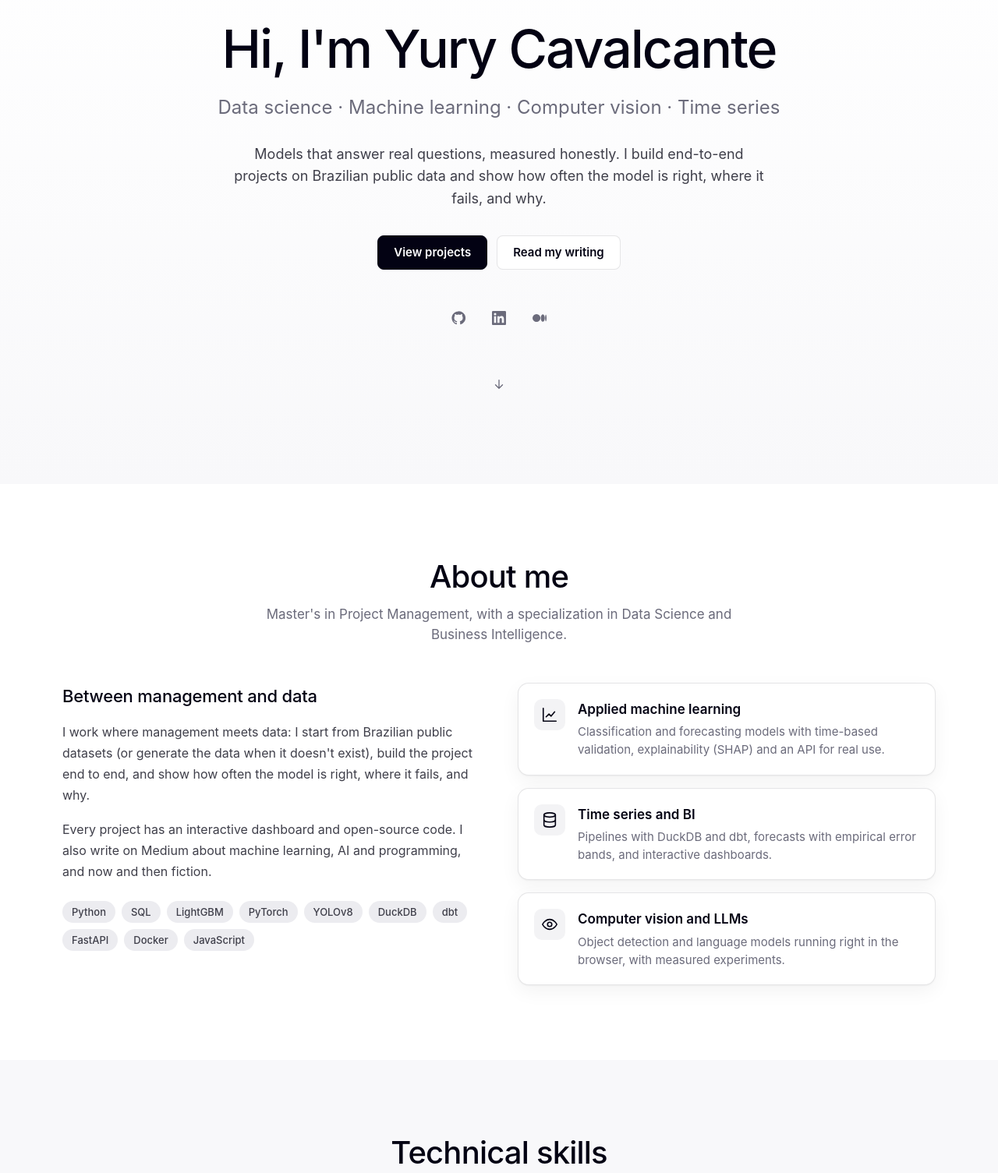
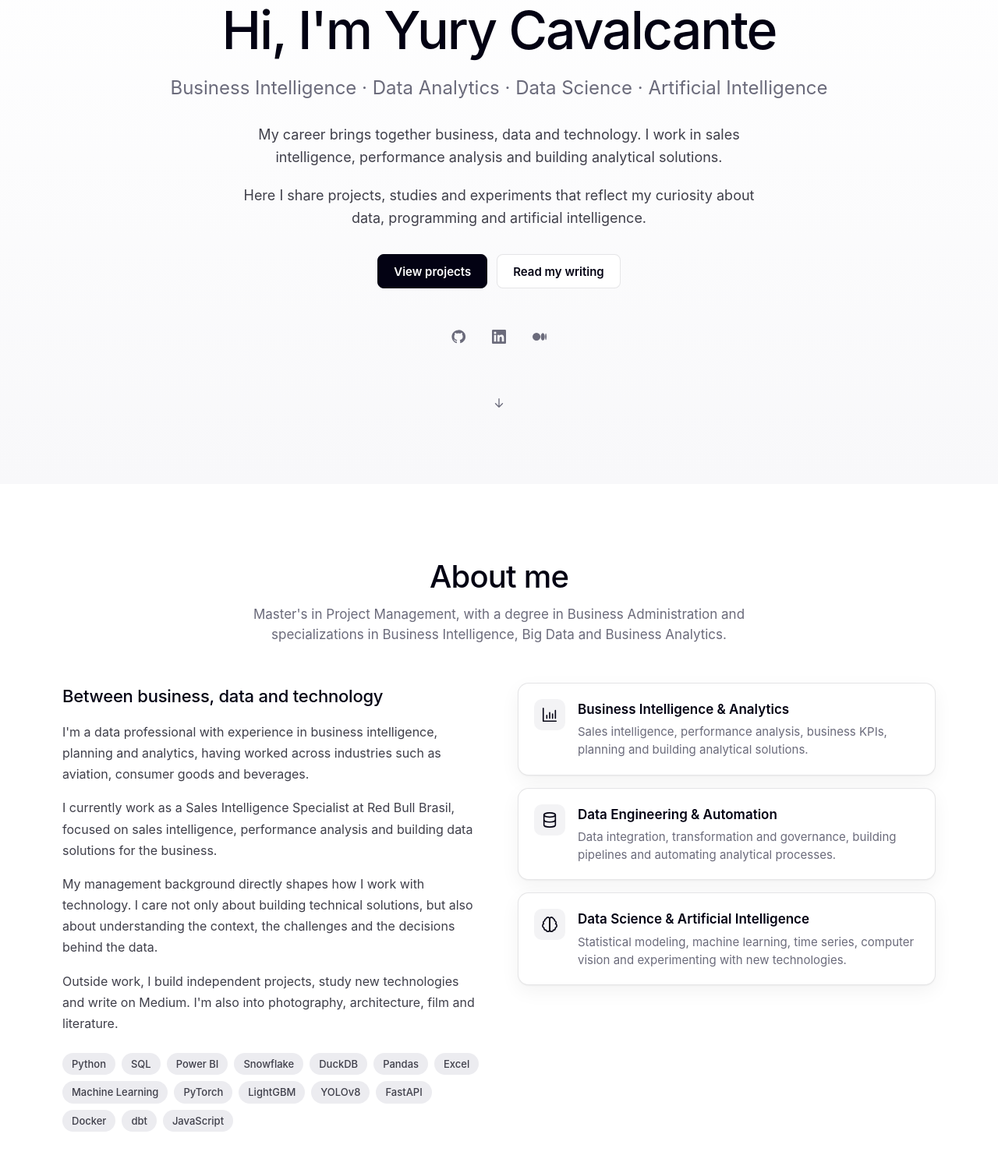
Before and after one commit to YUCAVALCANTE/yucavalcante.github.io, a plain HTML site: page index.html in a window 1280 px wide. Shown: the part 180-1685 px from the top of the page at 78% size. Drawn offline with Linux system fonts and the light colour scheme.

Commit message:
Corrige filtro dos Textos, atualiza Medium e textos da abertura e do Sobre
- Filtro: .txt-panel com display:flex anulava o atributo hidden, então todas
  as listas ficavam visíveis e a primeira sempre aparecia no topo
- Medium: novo artigo "Revoada" e a série "The Sixth Voice" (5 partes); 99 textos
- Abertura, Sobre, cards de áreas e etiquetas com o texto novo, em PT e EN

Co-Authored-By: Claude Opus 5.5 <noreply@anthropic.com>

```diff
--- a/dados/artigos.json
+++ b/dados/artigos.json
@@ -1,6 +1,6 @@
 {
   "perfil": "https://medium.com/@yucavalcante",
-  "atualizado": "2026-11-25",
+  "atualizado": "2026-11-26",
   "categorias": [
     {
       "id": "ml",
@@ -33,6 +33,7 @@
       "nome": "Deep learning, IA e RAG",
       "descricao": "Redes neurais, sistemas de recomendação, RAG e previsão com deep learning, sem mágica.",
       "itens": [
+        {"t": "Revoada: construí uma IA para jogar e descobri que enxergar bem não significa acertar", "u": "https://medium.com/@yucavalcante/revoada-constru%C3%AD-uma-ia-para-jogar-e-descobri-que-enxergar-bem-n%C3%A3o-significa-acertar-fd20bf1ecc25", "d": "2026-11", "lang": "pt"},
         {"t": "Algoritmos genéticos: quando uma máquina encontra soluções que ninguém programou", "u": "https://medium.com/@yucavalcante/algoritmos-gen%C3%A9ticos-quando-uma-m%C3%A1quina-encontra-solu%C3%A7%C3%B5es-que-ningu%C3%A9m-programou-1a6fbd77c3da", "d": "2026-11", "lang": "pt"},
         {"t": "Como uma IA enxerga um jogo e decide onde clicar", "u": "https://medium.com/@yucavalcante/como-uma-ia-enxerga-um-jogo-e-decide-onde-clicar-d70ac633f756", "d": "2026-11", "lang": "pt"},
         {"t": "Por que a Netflix parece te conhecer? Sistemas de recomendação por dentro", "u": "https://medium.com/@yucavalcante/por-que-a-netflix-parece-te-conhecer-sistemas-de-recomenda%C3%A7%C3%A3o-por-dentro-65656b04c51c", "d": "2026-11", "lang": "pt"},
@@ -122,6 +123,7 @@
       "nome": "Contos",
       "descricao": "Ficção em séries curtas, publicadas parte por parte. O link abre a primeira parte.",
       "itens": [
+        {"t": "The Sixth Voice", "sub": "Uma mensagem de áudio de uma amiga morta há treze anos", "u": "https://medium.com/@yucavalcante/the-sixth-voice-part-i-the-girls-we-used-to-be-02e727c1cd44", "d": "2026-11", "lang": "en", "partes": 5},
         {"t": "The Cure", "sub": "Uma história do universo de The People Who Look Away", "u": "https://medium.com/@yucavalcante/the-cure-part-i-the-cure-bb6dc8c3f568", "d": "2026-11", "lang": "en", "partes": 2},
         {"t": "The People Who Look Away", "sub": "Inspirada em “Ugly” e “Lonely”, do 2NE1", "u": "https://medium.com/@yucavalcante/the-people-who-look-away-part-i-ugly-16ead200ffd5", "d": "2026-11", "lang": "en", "partes": 3},
         {"t": "A Table for One", "sub": "As horas depois de uma má notícia e a decisão de transformar a solidão em culpa", "u": "https://medium.com/@yucavalcante/a-table-for-one-part-i-four-chairs-2edb6a003e18", "d": "2026-10", "lang": "en", "partes": 2},
--- a/i18n.js
+++ b/i18n.js
@@ -16,26 +16,33 @@
     'Idioma': 'Language',
     'Ir para Sobre': 'Go to About',
     'Olá, eu sou Yury Cavalcante': "Hi, I'm Yury Cavalcante",
-    'Ciência de dados · Machine learning · Visão computacional · Séries temporais': 'Data science · Machine learning · Computer vision · Time series',
-    'Modelos que respondem perguntas reais, medidos com honestidade. Construo projetos ponta a ponta com dados públicos brasileiros e mostro o quanto o modelo acerta, onde erra e por quê.':
-      'Models that answer real questions, measured honestly. I build end-to-end projects on Brazilian public data and show how often the model is right, where it fails, and why.',
+    'Business Intelligence · Data Analytics · Data Science · Inteligência Artificial': 'Business Intelligence · Data Analytics · Data Science · Artificial Intelligence',
+    'Minha trajetória profissional combina negócios, dados e tecnologia. Trabalho com inteligência comercial, análise de desempenho e desenvolvimento de soluções analíticas.':
+      'My career brings together business, data and technology. I work in sales intelligence, performance analysis and building analytical solutions.',
+    'Neste espaço, compartilho projetos, estudos e experimentos que refletem minha curiosidade por dados, programação e inteligência artificial.':
+      'Here I share projects, studies and experiments that reflect my curiosity about data, programming and artificial intelligence.',
     'Ver projetos': 'View projects',
     'Ler os textos': 'Read my writing',
 
     // Sobre
     'Sobre mim': 'About me',
-    'Mestre em Gestão de Projetos e especialista em Data Science e Business Intelligence.': "Master's in Project Management, with a specialization in Data Science and Business Intelligence.",
-    'Entre gestão e dados': 'Between management and data',
-    'Trabalho na interseção entre gestão e dados: parto de bases públicas brasileiras (ou gero os dados quando eles não existem), construo o projeto ponta a ponta e mostro o quanto o modelo acerta, onde erra e por quê.':
-      "I work where management meets data: I start from Brazilian public datasets (or generate the data when it doesn't exist), build the project end to end, and show how often the model is right, where it fails, and why.",
-    'Cada projeto tem um painel interativo e o código aberto. Também escrevo no Medium sobre machine learning, IA e programação, e de vez em quando ficção.':
-      'Every project has an interactive dashboard and open-source code. I also write on Medium about machine learning, AI and programming, and now and then fiction.',
-    'Machine learning aplicado': 'Applied machine learning',
-    'Modelos de classificação e previsão com validação temporal, explicabilidade (SHAP) e API para uso real.': 'Classification and forecasting models with time-based validation, explainability (SHAP) and an API for real use.',
-    'Séries temporais e BI': 'Time series and BI',
-    'Pipelines com DuckDB e dbt, projeções com faixas de erro empíricas e painéis interativos.': 'Pipelines with DuckDB and dbt, forecasts with empirical error bands, and interactive dashboards.',
-    'Visão computacional e LLMs': 'Computer vision and LLMs',
-    'Detecção de objetos e modelos de linguagem rodando no próprio navegador, com experimentos medidos.': 'Object detection and language models running right in the browser, with measured experiments.',
+    'Mestre em Gestão de Projetos, com formação em Administração e especializações em Business Intelligence, Big Data e Business Analytics.':
+      "Master's in Project Management, with a degree in Business Administration and specializations in Business Intelligence, Big Data and Business Analytics.",
+    'Entre negócios, dados e tecnologia': 'Between business, data and technology',
+    'Sou um profissional de dados com experiência em inteligência de negócios, planejamento e analytics, tendo atuado em diferentes setores, como aviação, bens de consumo e bebidas.':
+      "I'm a data professional with experience in business intelligence, planning and analytics, having worked across industries such as aviation, consumer goods and beverages.",
+    'Atualmente, trabalho como Sales Intelligence Specialist na Red Bull Brasil, com foco em inteligência comercial, análise de performance e desenvolvimento de soluções de dados para o negócio.':
+      'I currently work as a Sales Intelligence Specialist at Red Bull Brasil, focused on sales intelligence, performance analysis and building data solutions for the business.',
+    'Minha formação em gestão influencia diretamente a maneira como trabalho com tecnologia. Tenho interesse não apenas na construção de soluções técnicas, mas também em compreender o contexto, os desafios e as decisões que existem por trás dos dados.':
+      'My management background directly shapes how I work with technology. I care not only about building technical solutions, but also about understanding the context, the challenges and the decisions behind the data.',
+    'Fora do ambiente corporativo, desenvolvo projetos independentes, estudo novas tecnologias e escrevo no Medium. Meus interesses também passam por fotografia, arquitetura, cinema e literatura.':
+      "Outside work, I build independent projects, study new technologies and write on Medium. I'm also into photography, architecture, film and literature.",
+    'Inteligência comercial, análise de performance, indicadores de negócio, planejamento e desenvolvimento de soluções analíticas.':
+      'Sales intelligence, performance analysis, business KPIs, planning and building analytical solutions.',
+    'Integração, transformação e governança de dados, construção de pipelines e automação de processos analíticos.':
+      'Data integration, transformation and governance, building pipelines and automating analytical processes.',
+    'Modelagem estatística, machine learning, séries temporais, visão computacional e experimentação com novas tecnologias.':
+      'Statistical modeling, machine learning, time series, computer vision and experimenting with new technologies.',
 
     // Habilidades
     'Habilidades técnicas': 'Technical skills',
@@ -179,6 +186,7 @@
     'Tutoriais de Python para dados (Pandas, NumPy, Polars, Matplotlib, Seaborn, séries temporais) e a passagem de Python para JavaScript.': 'Python tutorials for data (Pandas, NumPy, Polars, Matplotlib, Seaborn, time series) and the move from Python to JavaScript.',
     'Estudos de caso de estratégia e marketing.': 'Strategy and marketing case studies.',
     'Textos em primeira pessoa sobre saúde, rotina e recomeços.': 'First-person pieces about health, routine and starting over.',
+    'Uma mensagem de áudio de uma amiga morta há treze anos': 'A voice message from a friend who died thirteen years ago',
     'Ficção em séries curtas, publicadas parte por parte. O link abre a primeira parte.': 'Short fiction serials, published part by part. The link opens part one.',
     'Uma história do universo de The People Who Look Away': 'A story set in the world of The People Who Look Away',
     'Inspirada em “Ugly” e “Lonely”, do 2NE1': 'Inspired by “Ugly” and “Lonely” by 2NE1',
--- a/index.html
+++ b/index.html
@@ -96,7 +96,8 @@
   .hero .in { display: flex; flex-direction: column; align-items: center; gap: 20px; max-width: 860px; }
   .hero h1 { font-weight: 500; font-size: clamp(2.5rem, 6.5vw, 4.25rem); line-height: 1.05; letter-spacing: -.03em; margin: 0; }
   .hero .role { font-size: clamp(1.125rem, 2.4vw, 1.5rem); color: var(--muted); margin: 0; }
-  .hero .lead { font-size: 1.125rem; line-height: 1.6; color: var(--ink-2); margin: 8px 0 0; max-width: 680px; text-wrap: pretty; }
+  .hero .lead { font-size: 1.125rem; line-height: 1.6; color: var(--ink-2); margin: 0; max-width: 680px; text-wrap: pretty; }
+  .hero .role + .lead { margin-top: 8px; }
   .hero .cta { display: flex; flex-wrap: wrap; justify-content: center; gap: 12px; margin-top: 12px; }
   .social { display: flex; gap: 8px; margin-top: 20px; }
   .social a { display: inline-flex; align-items: center; justify-content: center; width: 44px; height: 44px; border-radius: 9999px; color: var(--muted); text-decoration: none; }
@@ -177,6 +178,7 @@
   .txt-tab[aria-selected="true"] { background: var(--ink); border-color: var(--ink); color: var(--on-ink); font-weight: 600; }
   .txt-tab[aria-selected="true"] span { color: var(--on-ink); opacity: .7; }
   .txt-panel { display: flex; flex-direction: column; gap: 12px; max-width: 860px; margin: 0 auto; }
+  .txt-panel[hidden] { display: none; }
   .txt-desc { margin: 0; font-size: .875rem; color: var(--muted); text-align: center; }
   .txt-list { list-style: none; margin: 0; padding: 0; background: var(--panel); border: 1px solid var(--line); border-radius: 14px; overflow: hidden; box-shadow: var(--shadow); }
   .txt-list li { position: relative; }
@@ -280,8 +282,9 @@
 <section class="hero" id="inicio">
   <div class="in">
     <h1>Olá, eu sou Yury Cavalcante</h1>
-    <p class="role">Ciência de dados · Machine learning · Visão computacional · Séries temporais</p>
-    <p class="lead">Modelos que respondem perguntas reais, medidos com honestidade. Construo projetos ponta a ponta com dados públicos brasileiros e mostro o quanto o modelo acerta, onde erra e por quê.</p>
+    <p class="role">Business Intelligence · Data Analytics · Data Science · Inteligência Artificial</p>
+    <p class="lead">Minha trajetória profissional combina negócios, dados e tecnologia. Trabalho com inteligência comercial, análise de desempenho e desenvolvimento de soluções analíticas.</p>
+    <p class="lead">Neste espaço, compartilho projetos, estudos e experimentos que refletem minha curiosidade por dados, programação e inteligência artificial.</p>
     <div class="cta">
       <a class="btn primary" href="#projetos">Ver projetos</a>
       <a class="btn" href="#textos">Ler os textos</a>
@@ -299,27 +302,29 @@
   <div class="in">
     <div class="sec-head">
       <h2 id="sobre-titulo">Sobre mim</h2>
-      <p>Mestre em Gestão de Projetos e especialista em Data Science e Business Intelligence.</p>
+      <p>Mestre em Gestão de Projetos, com formação em Administração e especializações em Business Intelligence, Big Data e Business Analytics.</p>
     </div>
     <div class="about">
       <div class="about-text">
-        <h3>Entre gestão e dados</h3>
-        <p>Trabalho na interseção entre gestão e dados: parto de bases públicas brasileiras (ou gero os dados quando eles não existem), construo o projeto ponta a ponta e mostro o quanto o modelo acerta, onde erra e por quê.</p>
-        <p>Cada projeto tem um painel interativo e o código aberto. Também escrevo no Medium sobre machine learning, IA e programação, e de vez em quando ficção.</p>
-        <ul class="chips"><li>Python</li><li>SQL</li><li>LightGBM</li><li>PyTorch</li><li>YOLOv8</li><li>DuckDB</li><li>dbt</li><li>FastAPI</li><li>Docker</li><li>JavaScript</li></ul>
+        <h3>Entre negócios, dados e tecnologia</h3>
+        <p>Sou um profissional de dados com experiência em inteligência de negócios, planejamento e analytics, tendo atuado em diferentes setores, como aviação, bens de consumo e bebidas.</p>
+        <p>Atualmente, trabalho como Sales Intelligence Specialist na Red Bull Brasil, com foco em inteligência comercial, análise de performance e desenvolvimento de soluções de dados para o negócio.</p>
+        <p>Minha formação em gestão influencia diretamente a maneira como trabalho com tecnologia. Tenho interesse não apenas na construção de soluções técnicas, mas também em compreender o contexto, os desafios e as decisões que existem por trás dos dados.</p>
+        <p>Fora do ambiente corporativo, desenvolvo projetos independentes, estudo novas tecnologias e escrevo no Medium. Meus interesses também passam por fotografia, arquitetura, cinema e literatura.</p>
+        <ul class="chips"><li>Python</li><li>SQL</li><li>Power BI</li><li>Snowflake</li><li>DuckDB</li><li>Pandas</li><li>Excel</li><li>Machine Learning</li><li>PyTorch</li><li>LightGBM</li><li>YOLOv8</li><li>FastAPI</li><li>Docker</li><li>dbt</li><li>JavaScript</li></ul>
       </div>
       <div class="areas">
         <div class="area-card">
-          <span class="ico"><svg class="i" viewBox="0 0 24 24"><path d="M3 3v18h18"/><path d="m7 15 4-4 3 3 5-6"/></svg></span>
-          <div><h3>Machine learning aplicado</h3><p>Modelos de classificação e previsão com validação temporal, explicabilidade (SHAP) e API para uso real.</p></div>
+          <span class="ico"><svg class="i" viewBox="0 0 24 24"><path d="M3 3v18h18"/><path d="M8 17v-4M12 17V9M16 17v-6M20 17V6"/></svg></span>
+          <div><h3>Business Intelligence &amp; Analytics</h3><p>Inteligência comercial, análise de performance, indicadores de negócio, planejamento e desenvolvimento de soluções analíticas.</p></div>
         </div>
         <div class="area-card">
           <span class="ico"><svg class="i" viewBox="0 0 24 24"><ellipse cx="12" cy="5" rx="8" ry="3"/><path d="M4 5v14c0 1.66 3.58 3 8 3s8-1.34 8-3V5"/><path d="M4 12c0 1.66 3.58 3 8 3s8-1.34 8-3"/></svg></span>
-          <div><h3>Séries temporais e BI</h3><p>Pipelines com DuckDB e dbt, projeções com faixas de erro empíricas e painéis interativos.</p></div>
+          <div><h3>Data Engineering &amp; Automation</h3><p>Integração, transformação e governança de dados, construção de pipelines e automação de processos analíticos.</p></div>
         </div>
         <div class="area-card">
-          <span class="ico"><svg class="i" viewBox="0 0 24 24"><path d="M2 12s3.5-7 10-7 10 7 10 7-3.5 7-10 7S2 12 2 12Z"/><circle cx="12" cy="12" r="3"/></svg></span>
-          <div><h3>Visão computacional e LLMs</h3><p>Detecção de objetos e modelos de linguagem rodando no próprio navegador, com experimentos medidos.</p></div>
+          <span class="ico"><svg class="i" viewBox="0 0 24 24"><path d="M9.5 2A2.5 2.5 0 0 1 12 4.5v15a2.5 2.5 0 0 1-4.96.44 2.5 2.5 0 0 1-2.96-3.08 3 3 0 0 1-.34-5.58 2.5 2.5 0 0 1 1.32-4.24 2.5 2.5 0 0 1 1.98-3A2.5 2.5 0 0 1 9.5 2Z"/><path d="M14.5 2A2.5 2.5 0 0 0 12 4.5v15a2.5 2.5 0 0 0 4.96.44 2.5 2.5 0 0 0 2.96-3.08 3 3 0 0 0 .34-5.58 2.5 2.5 0 0 0-1.32-4.24 2.5 2.5 0 0 0-1.98-3A2.5 2.5 0 0 0 14.5 2Z"/></svg></span>
+          <div><h3>Data Science &amp; Artificial Intelligence</h3><p>Modelagem estatística, machine learning, séries temporais, visão computacional e experimentação com novas tecnologias.</p></div>
         </div>
       </div>
     </div>
@@ -592,16 +597,16 @@
       <h2 id="textos-titulo">Textos</h2>
       <a href="https://medium.com/@yucavalcante">Ver tudo no Medium</a>
     </div>
-    <p class="txt-intro">93 textos publicados no Medium, de mar/2023 a nov/2026: artigos técnicos, tutoriais, crônicas e contos.</p>
+    <p class="txt-intro">99 textos publicados no Medium, de mar/2023 a nov/2026: artigos técnicos, tutoriais, crônicas e contos.</p>
     <div class="txt-tabs" role="tablist" aria-label="Categorias de textos">
         <button class="txt-tab" role="tab" type="button" id="aba-ml" aria-controls="txt-ml" aria-selected="true">Machine learning <span>19</span></button>
-        <button class="txt-tab" role="tab" type="button" id="aba-ia" aria-controls="txt-ia" aria-selected="false">Deep learning, IA e RAG <span>7</span></button>
+        <button class="txt-tab" role="tab" type="button" id="aba-ia" aria-controls="txt-ia" aria-selected="false">Deep learning, IA e RAG <span>8</span></button>
         <button class="txt-tab" role="tab" type="button" id="aba-escrita" aria-controls="txt-escrita" aria-selected="false">IA e escrita <span>11</span></button>
         <button class="txt-tab" role="tab" type="button" id="aba-dados" aria-controls="txt-dados" aria-selected="false">Data science e dados <span>8</span></button>
         <button class="txt-tab" role="tab" type="button" id="aba-python" aria-controls="txt-python" aria-selected="false">Python e programação <span>12</span></button>
         <button class="txt-tab" role="tab" type="button" id="aba-negocios" aria-controls="txt-negocios" aria-selected="false">Gestão e negócios <span>2</span></button>
         <button class="txt-tab" role="tab" type="button" id="aba-cronicas" aria-controls="txt-cronicas" aria-selected="false">Crônicas pessoais <span>7</span></button>
-        <button class="txt-tab" role="tab" type="button" id="aba-contos" aria-controls="txt-contos" aria-selected="false">Contos <span>27</span></button>
+        <button class="txt-tab" role="tab" type="button" id="aba-contos" aria-controls="txt-contos" aria-selected="false">Contos <span>32</span></button>
     </div>
     <div class="txt-panels">
       <div class="txt-panel" role="tabpanel" id="txt-ml" aria-labelledby="aba-ml">
@@ -631,6 +636,7 @@
       <div class="txt-panel" role="tabpanel" id="txt-ia" aria-labelledby="aba-ia">
         <p class="txt-desc">Redes neurais, sistemas de recomendação, RAG e previsão com deep learning, sem mágica.</p>
         <ul class="txt-list">
+          <li><a href="https://medium.com/@yucavalcante/revoada-constru%C3%AD-uma-ia-para-jogar-e-descobri-que-enxergar-bem-n%C3%A3o-significa-acertar-fd20bf1ecc25"><span class="txt-t">Revoada: construí uma IA para jogar e descobri que enxergar bem não significa acertar</span><span class="txt-meta">nov/2026 · português</span></a></li>
           <li><a href="https://medium.com/@yucavalcante/algoritmos-gen%C3%A9ticos-quando-uma-m%C3%A1quina-encontra-solu%C3%A7%C3%B5es-que-ningu%C3%A9m-programou-1a6fbd77c3da"><span class="txt-t">Algoritmos genéticos: quando uma máquina encontra soluções que ninguém programou</span><span class="txt-meta">nov/2026 · português</span></a></li>
           <li><a href="https://medium.com/@yucavalcante/como-uma-ia-enxerga-um-jogo-e-decide-onde-clicar-d70ac633f756"><span class="txt-t">Como uma IA enxerga um jogo e decide onde clicar</span><span class="txt-meta">nov/2026 · português</span></a></li>
           <li><a href="https://medium.com/@yucavalcante/por-que-a-netflix-parece-te-conhecer-sistemas-de-recomenda%C3%A7%C3%A3o-por-dentro-65656b04c51c"><span class="txt-t">Por que a Netflix parece te conhecer? Sistemas de recomendação por dentro</span><span class="txt-meta">nov/2026 · português</span></a></li>
@@ -708,6 +714,7 @@
       <div class="txt-panel" role="tabpanel" id="txt-contos" aria-labelledby="aba-contos">
         <p class="txt-desc">Ficção em séries curtas, publicadas parte por parte. O link abre a primeira parte.</p>
         <ul class="txt-list">
+          <li><a href="https://medium.com/@yucavalcante/the-sixth-voice-part-i-the-girls-we-used-to-be-02e727c1cd44"><span class="txt-t" lang="en">The Sixth Voice</span><span class="txt-sub">Uma mensagem de áudio de uma amiga morta há treze anos</span><span class="txt-meta">nov/2026 · inglês · 5 partes</span></a></li>
           <li><a href="https://medium.com/@yucavalcante/the-cure-part-i-the-cure-bb6dc8c3f568"><span class="txt-t" lang="en">The Cure</span><span class="txt-sub">Uma história do universo de The People Who Look Away</span><span class="txt-meta">nov/2026 · inglês · 2 partes</span></a></li>
           <li><a href="https://medium.com/@yucavalcante/the-people-who-look-away-part-i-ugly-16ead200ffd5"><span class="txt-t" lang="en">The People Who Look Away</span><span class="txt-sub">Inspirada em “Ugly” e “Lonely”, do 2NE1</span><span class="txt-meta">nov/2026 · inglês · 3 partes</span></a></li>
           <li><a href="https://medium.com/@yucavalcante/a-table-for-one-part-i-four-chairs-2edb6a003e18"><span class="txt-t" lang="en">A Table for One</span><span class="txt-sub">As horas depois de uma má notícia e a decisão de transformar a solidão em culpa</span><span class="txt-meta">out/2026 · inglês · 2 partes</span></a></li>
```
